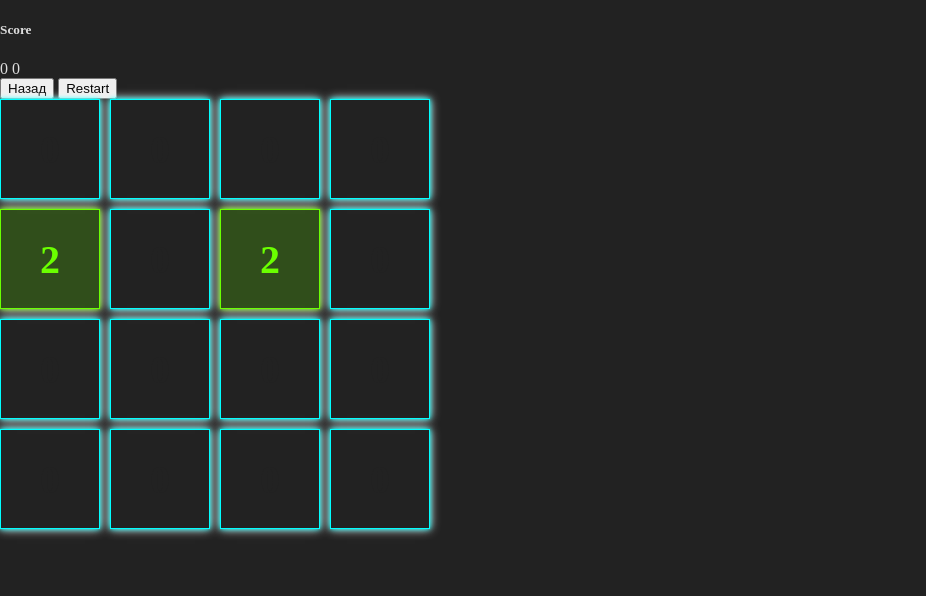
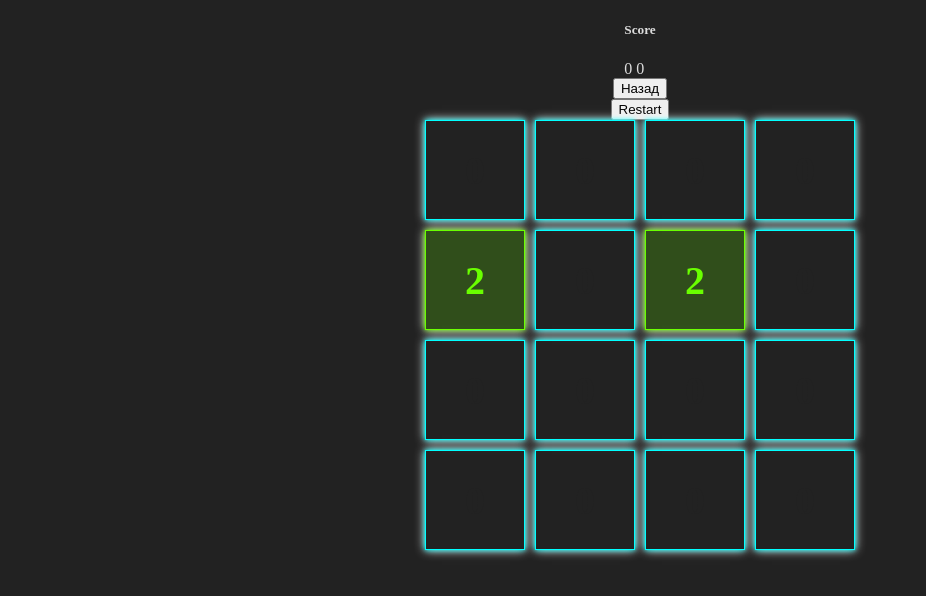
Before and after one commit to KseniaVislova/kseniavislova-JSPRERSSCHOOL, a plain HTML site: page random-game/index.html in a window 1280 px wide. Shown: the whole page, without its empty margins (0-926 px from the left). Drawn offline with Linux system fonts and the light colour scheme.

Commit message:
feat: add some styles for center border

```diff
--- a/random-game/style.css
+++ b/random-game/style.css
@@ -11,6 +11,15 @@ body {
   padding: 0;
   color: #ddd;
   background-color: #222;
+}
+
+.container {
+  display: flex;
+  align-items: center;
+  justify-content: center;
+  flex-direction: column;
+  max-width: 1440px;
+  margin: 0 auto;
 }
 
 .board {
```
